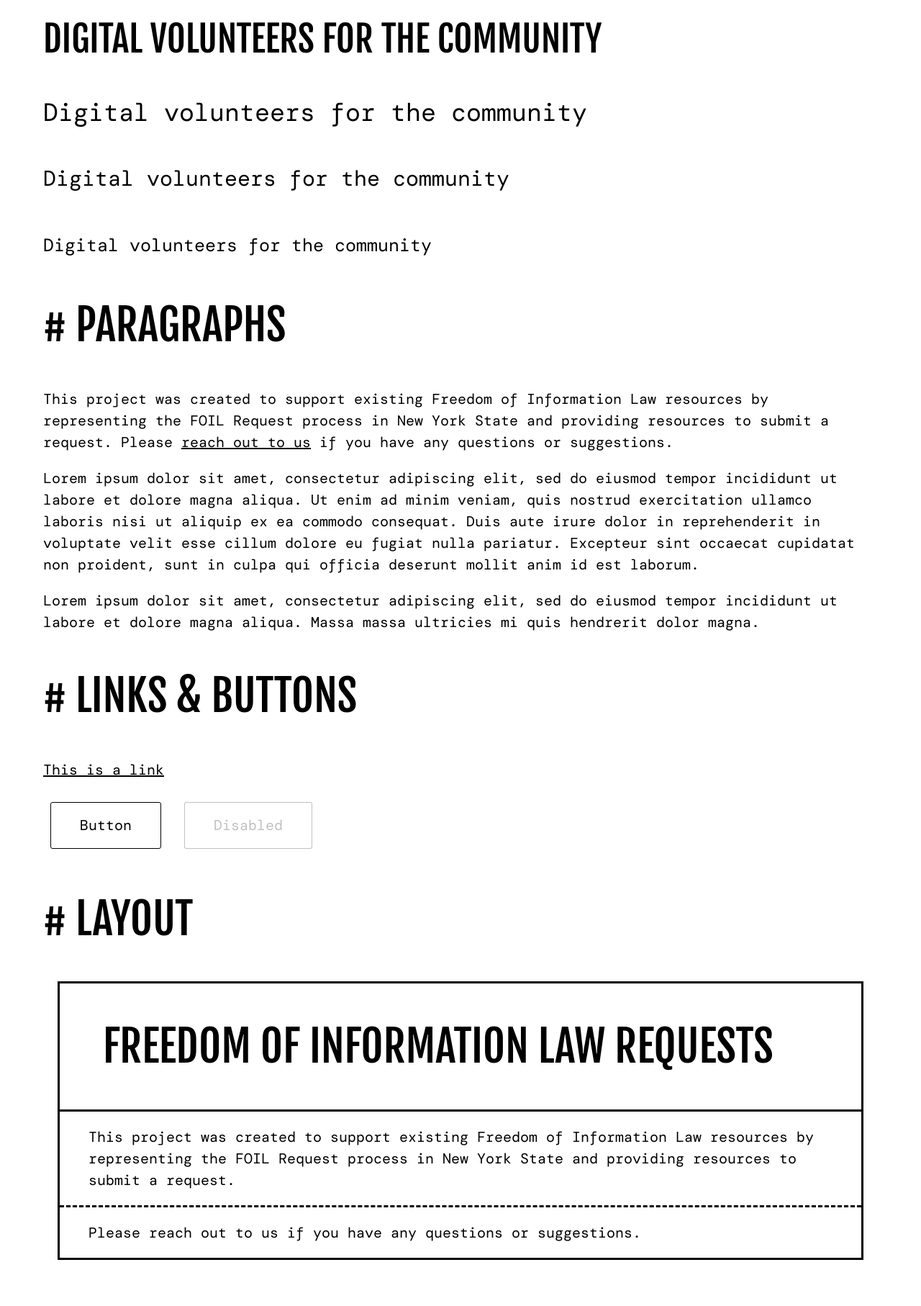
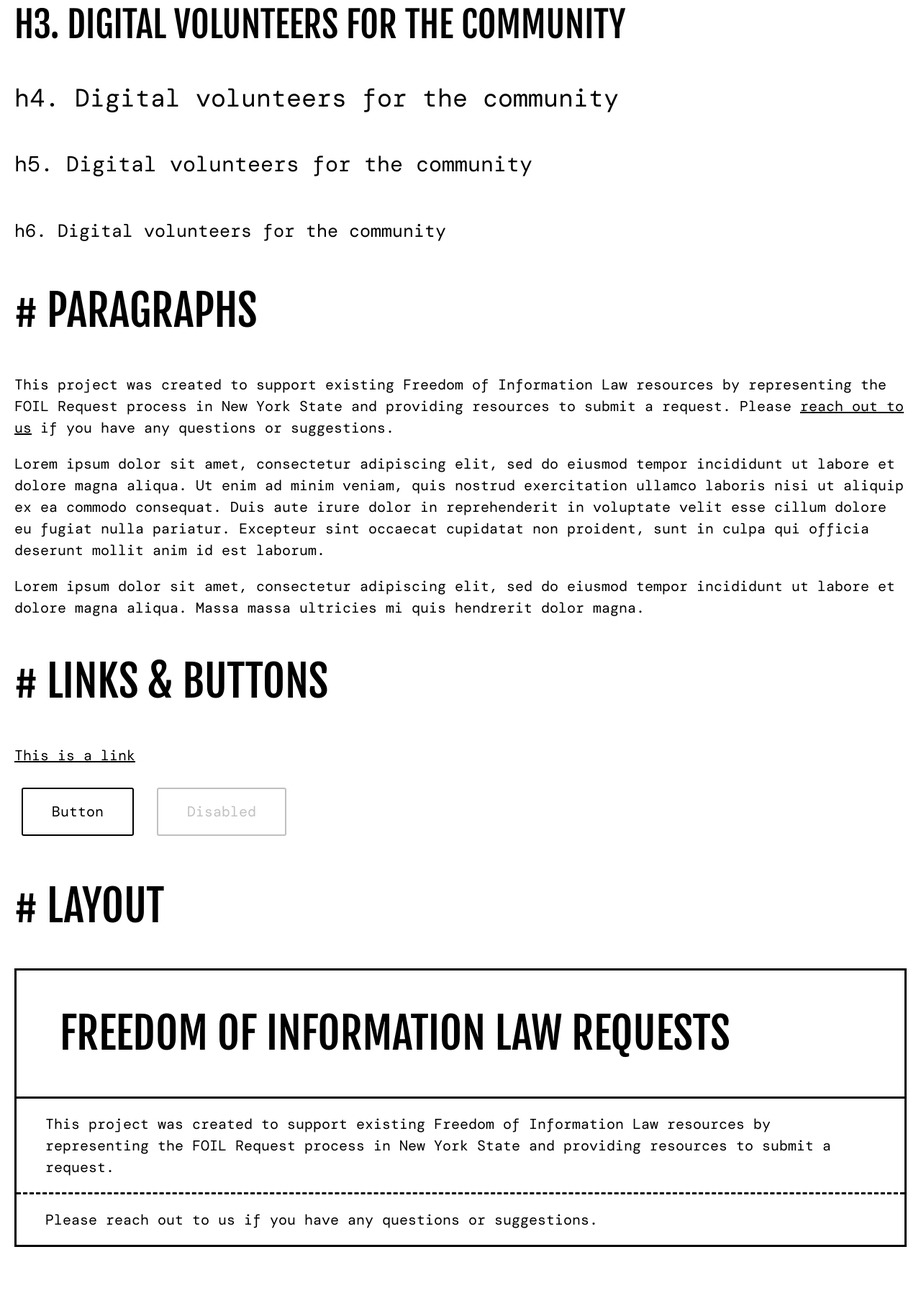
Before and after one commit to astoria-tech/design, a website: page index.html in a window 1280 px wide. Shown: the part 957-2771 px from the top of the page at 72% size. Drawn offline with nearby package versions, Linux system fonts and the light colour scheme; a web font is replaced by a local one.

Commit message:
Whitespace and border improvements
Use B.E.M. style class names. See http://getbem.com/introduction/

Increase button border with to 2px to match link underline thickness.

Reduce body padding, and remove section horizontal whitespace to prevent
mobile horizontal scroll bars.

Remove redundant body styles.

Place media queries near the surrounding code they effect, since it's
easier to navigate and reason about.

Re-factor the media queries and base font sizes to leverage ems scaling
for heading font sizing, preventing the need for redefining different
values, and using a single  min-width media query, which is easier to
reason about and gets a readable effect.

Use shorthand properties when applicable, and make the zero explicit.

```diff
--- a/index.html
+++ b/index.html
@@ -37,12 +37,12 @@
     <section>
         <h2># Headings</h2>
 
-        <h1>Digital volunteers for the community</h1>
-        <h2>Digital volunteers for the community</h2>
-        <h3>Digital volunteers for the community</h3>
-        <h4>Digital volunteers for the community</h4>
-        <h5>Digital volunteers for the community</h5>
-        <h6>Digital volunteers for the community</h6>
+        <h1>h1. Digital volunteers for the community</h1>
+        <h2>h2. Digital volunteers for the community</h2>
+        <h3>h3. Digital volunteers for the community</h3>
+        <h4>h4. Digital volunteers for the community</h4>
+        <h5>h5. Digital volunteers for the community</h5>
+        <h6>h6. Digital volunteers for the community</h6>
     </section>
 
     <section>
@@ -66,10 +66,10 @@
         <h2># Layout</h2>
 
         <section class="card">
-            <h2 class="card-header">Freedom of Information Law Requests</h2>
-            <p class="card-paragraph">This project was created to support existing Freedom of Information Law resources by
+            <h2 class="card__header">Freedom of Information Law Requests</h2>
+            <p class="card__paragraph">This project was created to support existing Freedom of Information Law resources by
                 representing the FOIL Request process in New York State and providing resources to submit a request.</p>
-            <p class="card-secondary-paragraph">Please reach out to us if you have any questions or suggestions.</p>
+            <p class="card__secondary-paragraph">Please reach out to us if you have any questions or suggestions.</p>
         </section>
     </section>
 
--- a/style.css
+++ b/style.css
@@ -1,17 +1,19 @@
 /* Typography */
-
 
 html {
   font-size: 18px;
   font-family: 'DM Mono', Courier, monospace;
 }
 
+@media screen and (min-width: 700px) {
+  html {
+    font-size: 20px;
+  }
+}
+
 body {
-  font-size: 100%;
-  line-height: 1.5;
-  max-width: 100%;
   margin: 0 auto;
-  padding: 2em;
+  padding: 1em;
 }
 
 h1, h2, h3 {
@@ -20,6 +22,12 @@ h1, h2, h3 {
   font-weight: 400;
   line-height: 1.25;
 
+}
+
+h4, h5, h6 {
+  font-family: 'DM Mono', Courier, monospace;
+  font-weight: 300;
+  line-height: 1.25;
 }
 
 h1 {
@@ -32,12 +40,6 @@ h2 {
 
 h3 {
   font-size: 2.5em;
-}
-
-h4, h5, h6 {
-  font-family: 'DM Mono', Courier, monospace;
-  font-weight: 300;
-  line-height: 1.25;
 }
 
 h4 {
@@ -113,14 +115,11 @@ button {
   overflow: visible;
   text-transform: none;
   -webkit-appearance: button;
-  padding-top: 1em;
-  padding-bottom: 1em;
-  padding-left: 2em;
-  padding-right: 2em;
-  margin: .5em;
+  padding: 1em 2em;
+  margin: 0.5em;
   cursor: pointer;
   border-radius: 0.15rem;
-  border: 1px solid;
+  border: 2px solid;
 }
 
 button:hover {
@@ -145,29 +144,29 @@ button[disabled] {
 }
 
 section {
-  margin: 1em;
+  margin: 1em 0;
 }
 
-/* Card */
+/* Cards */
 
 .card {
-  border: .15em solid;
+  border: 0.15em solid;
 }
 
-.card-header {
+.card__header {
   padding-left: 1em;
   padding-right: 1em;
 }
 
-.card-paragraph {
-  border-top: .15em solid;
+.card__paragraph {
+  border-top: 0.15em solid;
   padding-top: 1em;
   padding-left: 2em;
   padding-right: 2em;
 }
 
-.card-secondary-paragraph {
-  border-top: .15em dashed;
+.card__secondary-paragraph {
+  border-top: 0.15em dashed;
   padding-top: 1em;
   padding-left: 2em;
   padding-right: 2em;
@@ -187,42 +186,3 @@ footer {
   padding-top: 2em;
   padding-bottom: 1em;
 }
-
-
-/* Screen Sizes */
-
-/* Big Screens */
-
-@media screen and (min-width: 1000px) {
-
-  html {
-    font-size: 20px;
-  }
-}
-
-
-/* Small Screens*/
-
-@media screen and (max-width: 500px) {
-  html {
-    font-size: 15px;
-  }
-  h1 {
-    font-size: 2em;
-  }
-  h2 {
-    font-size: 1.75em;
-  }
-  h3 {
-    font-size: 1.5em;
-  }
-  h4 {
-    font-size: 1.25em;
-  }
-  h5 {
-    font-size: 1.25em;
-  }
-  h6 {
-    font-size: 1.25em;
-  }
-}
```
